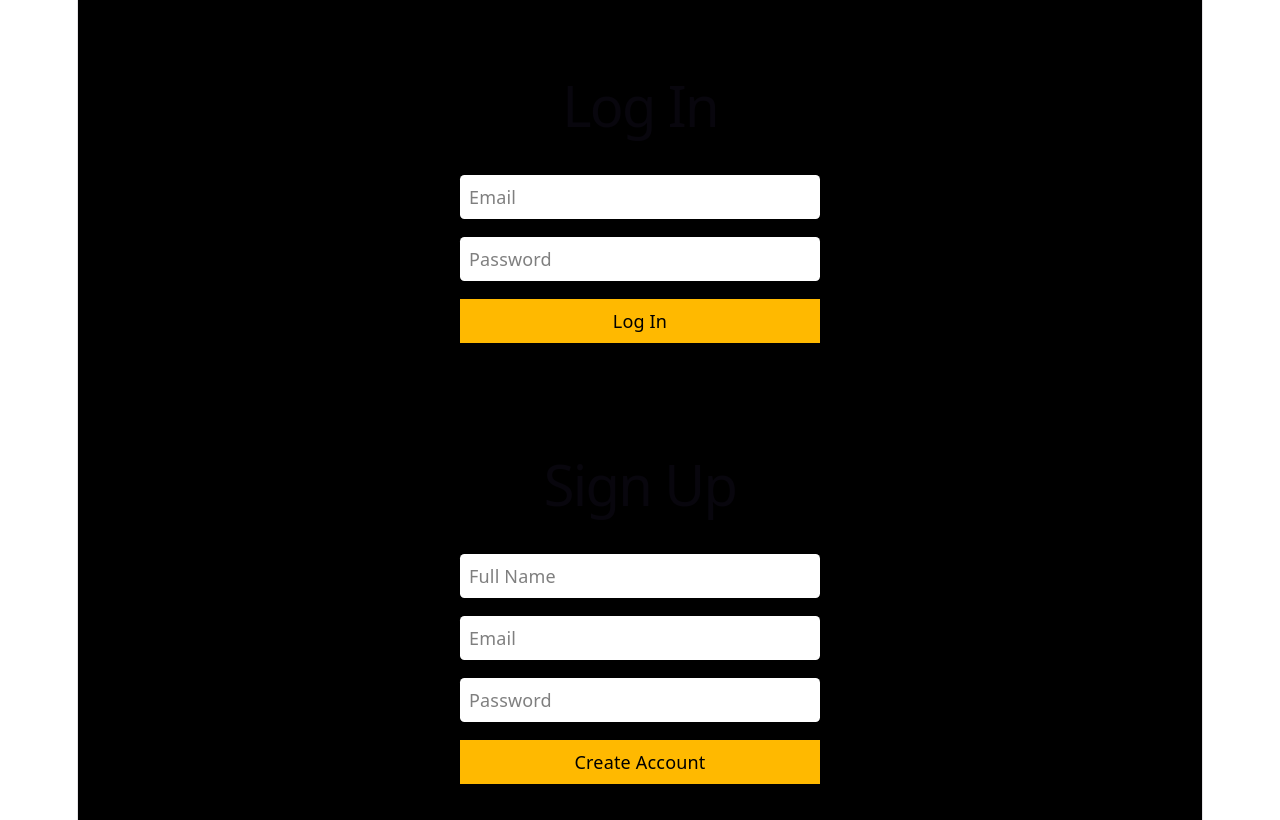
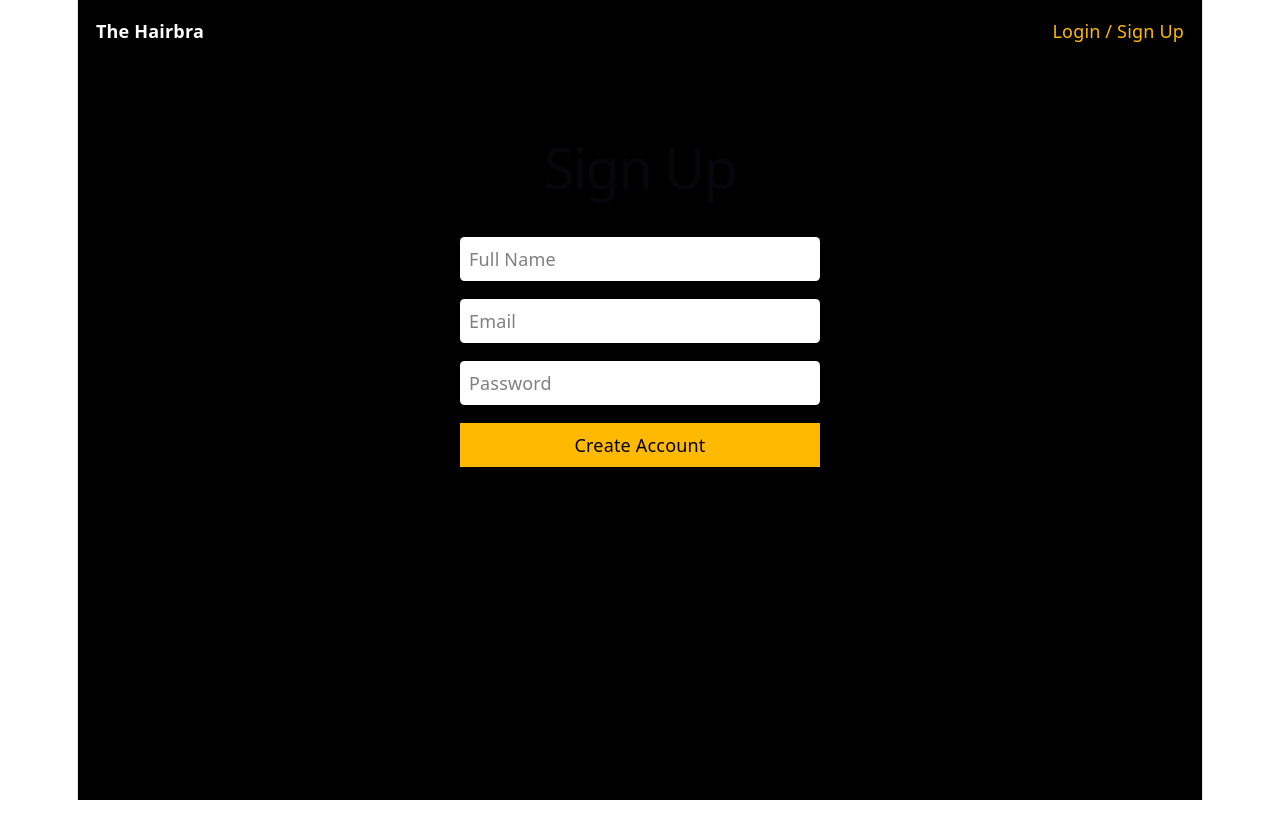
Before and after one commit to aidan-g-barends/The_HairBra, a React (Vite) app: page /register in a window 1280 px wide. Built offline with nearby package versions, Linux system fonts and the light colour scheme.

Commit message:
fix navbar links

```diff
--- a/src/App.jsx
+++ b/src/App.jsx
@@ -1,24 +1,17 @@
-import { useAuth } from './context/AuthContext'
+import { Routes, Route } from 'react-router-dom'
+import Navbar from './components/layout/Navbar'
 import Login from './pages/Login'
 import Register from './pages/Register'
 
 function App() {
-  const { user, loading } = useAuth()
-
-  if (loading) return <p className="text-white bg-black p-8">Checking auth...</p>
-
-  if (user) {
-    return (
-      <div className="text-white bg-black p-8">
-        <p>Logged in as: {user.email}</p>
-      </div>
-    )
-  }
-
   return (
     <div className="bg-black min-h-screen">
-      <Login />
-      <Register />
+      <Navbar />
+      <Routes>
+        <Route path="/login" element={<Login />} />
+        <Route path="/register" element={<Register />} />
+        <Route path="/" element={<h1 className="text-white p-8">Homepage coming soon</h1>} />
+      </Routes>
     </div>
   )
 }
--- a/src/components/layout/Navbar.jsx
+++ b/src/components/layout/Navbar.jsx
@@ -1,3 +1,4 @@
+import { Link } from 'react-router-dom'
 import { useAuth } from '../../context/AuthContext'
 import { signOut } from '../../services/authService'
 
@@ -6,7 +7,7 @@ function Navbar() {
 
   return (
     <nav className="bg-black text-white p-4 flex justify-between items-center">
-      <span className="font-bold">The Hairbra</span>
+      <Link to="/" className="font-bold">The Hairbra</Link>
       <div className="space-x-4">
         {user ? (
           <>
@@ -14,7 +15,7 @@ function Navbar() {
             <button onClick={signOut} className="text-amber-400">Log Out</button>
           </>
         ) : (
-          <span className="text-amber-400">Login / Sign Up</span>
+          <Link to="/login" className="text-amber-400">Login / Sign Up</Link>
         )}
       </div>
     </nav>
```
